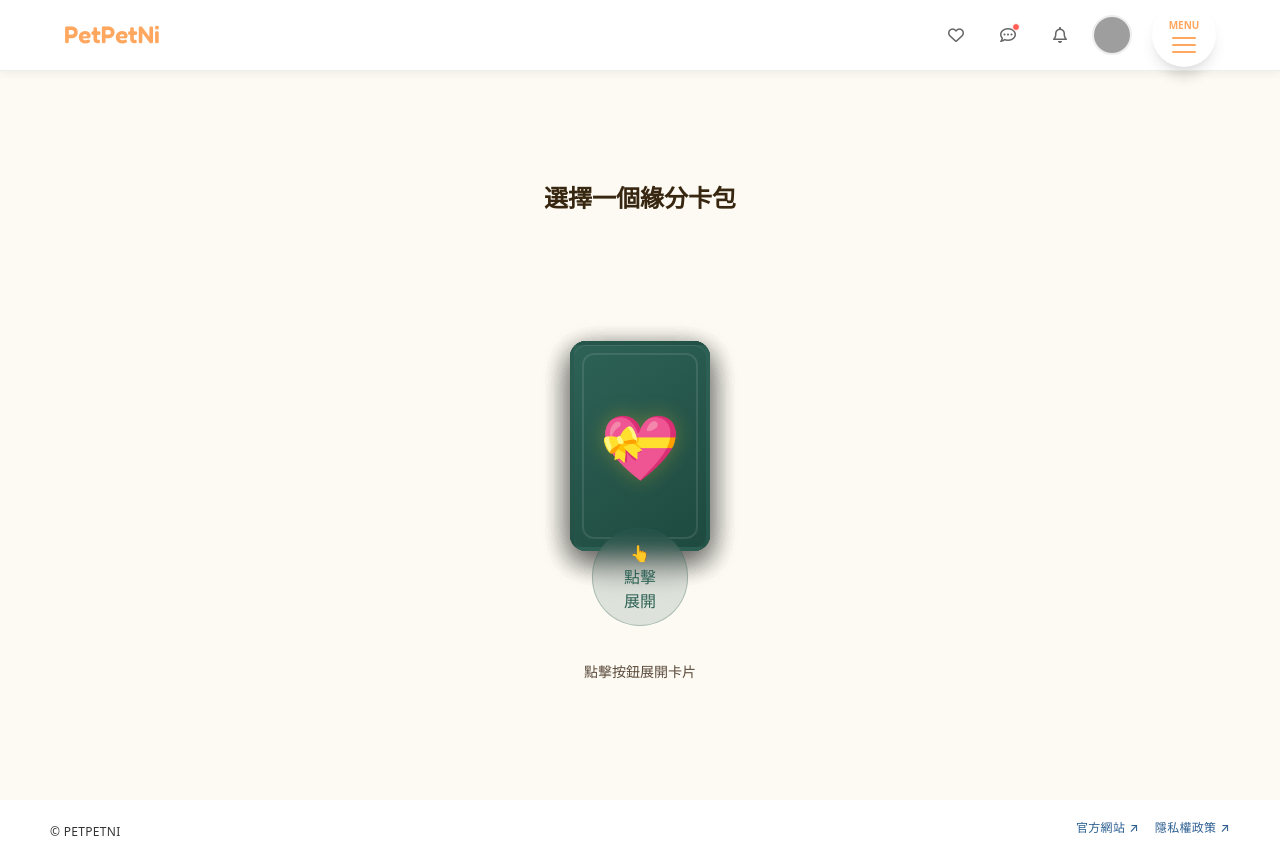
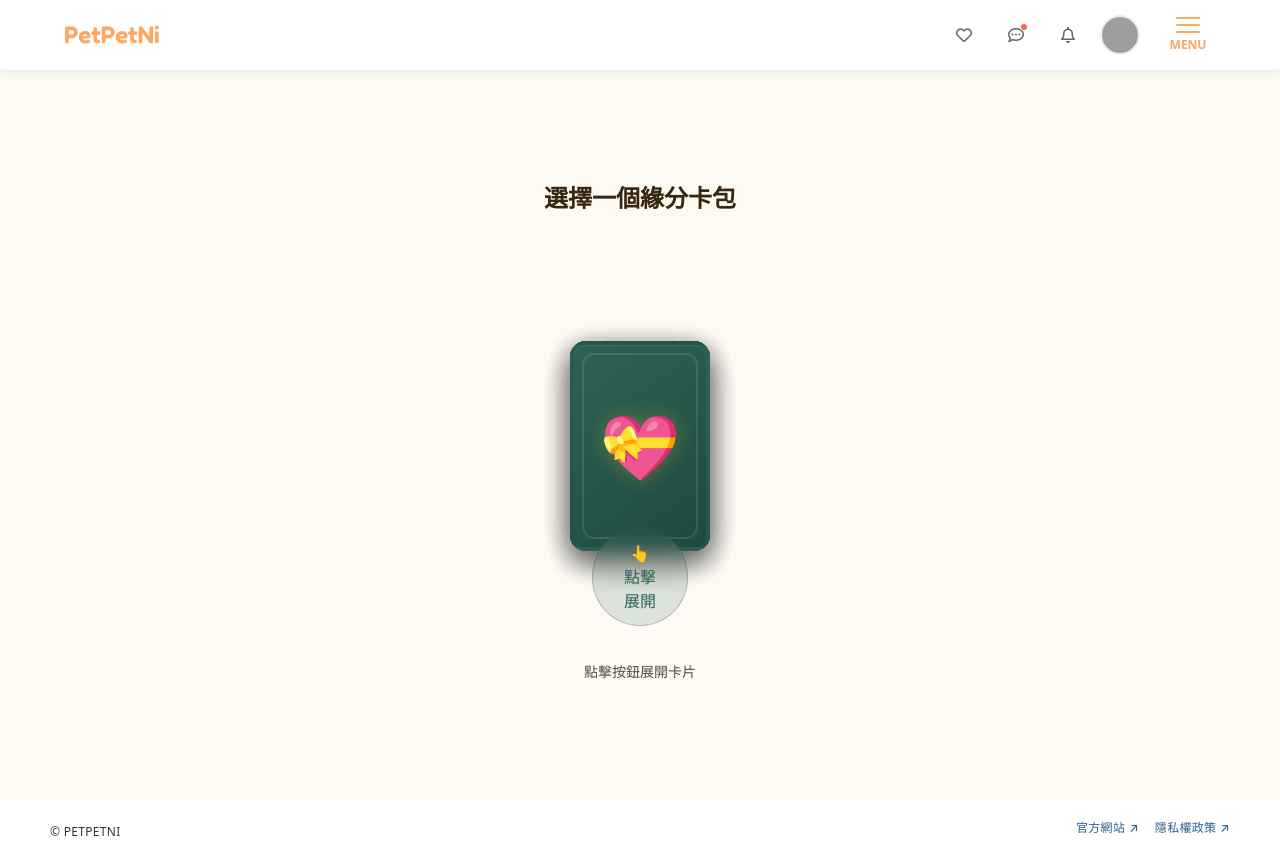
Before and after one commit to pet-human-pet/PetPetNi, a Vue app: page /match in a window 1280 px wide. Built offline with nearby package versions, Linux system fonts and the light colour scheme; grey boxes are pictures that could not be loaded; a web font is replaced by a local one.

Commit message:
style: 更新 MenuButton 進階版結構與 hover 動畫效果

```diff
--- a/src/components/Button/MenuButton.vue
+++ b/src/components/Button/MenuButton.vue
@@ -10,44 +10,33 @@ function handleClick() {
 
 <template>
   <button
-    class="group relative flex h-12 w-12 shrink-0 flex-col items-center justify-center overflow-hidden rounded-full bg-white shadow-lg transition-transform duration-300 hover:scale-110 active:scale-95 md:h-16 md:w-16"
+    class="group relative flex h-14 w-14 flex-col items-center justify-center overflow-hidden rounded-full transition-transform duration-300 hover:scale-110 active:scale-95"
     type="button"
     @click="handleClick"
   >
     <!-- TODO: #FFA75F 為品牌主色，待整合 CSS 變數 var(--color-brand-primary) -->
     <!-- 背景動畫層 -->
     <div
-      class="absolute inset-0 origin-center scale-0 rounded-full bg-[#FFA75F] opacity-10 transition-transform duration-300 group-hover:scale-100"
+      class="absolute inset-0 origin-center scale-0 rounded-full bg-white transition-transform duration-300 group-hover:scale-150"
     ></div>
 
-    <!-- Menu 文字 -->
-    <span
-      class="mb-0.5 text-[8px] font-bold text-[#FFA75F] transition-colors group-hover:text-[#FFA75F] md:mb-1 md:text-[10px]"
-    >
-      MENU
-    </span>
-
     <!-- 漢堡圖標（3 條線） -->
+    <!-- TODO: #FFA75F 為品牌主色，待整合 CSS 變數 var(--color-brand-primary) -->
     <div
-      class="relative flex h-3 w-5 flex-col items-center justify-between transition-all duration-300 md:h-4 md:w-6"
-      :class="{ 'rotate-180': uiStore.isMenuOpen }"
+      class="relative z-10 flex h-3 w-5 flex-col items-center justify-between transition-all duration-300 md:h-4 md:w-6"
     >
       <span
-        class="h-0.5 w-full rounded-full bg-[#FFA75F] transition-all duration-300"
-        :class="{
-          'translate-y-[5px] rotate-45 md:translate-y-[7px]': uiStore.isMenuOpen
-        }"
+        class="h-0.5 w-full rounded-full bg-[#FFA75F] transition-all duration-300 group-hover:translate-y-[5px] group-hover:rotate-45 md:group-hover:translate-y-[7px]"
       ></span>
       <span
-        class="h-0.5 w-full rounded-full bg-[#FFA75F] transition-all duration-300"
-        :class="{ 'opacity-0': uiStore.isMenuOpen }"
+        class="h-0.5 w-full rounded-full bg-[#FFA75F] transition-all duration-300 group-hover:opacity-0"
       ></span>
       <span
-        class="h-0.5 w-full rounded-full bg-[#FFA75F] transition-all duration-300"
-        :class="{
-          '-translate-y-[5px] -rotate-45 md:-translate-y-[7px]': uiStore.isMenuOpen
-        }"
+        class="h-0.5 w-full rounded-full bg-[#FFA75F] transition-all duration-300 group-hover:-translate-y-[5px] group-hover:-rotate-45 md:group-hover:-translate-y-[7px]"
       ></span>
     </div>
+
+    <!-- 文字標籤 -->
+    <span class="relative z-10 mt-1 text-xs font-bold text-[#FFA75F]"> MENU </span>
   </button>
 </template>
```
